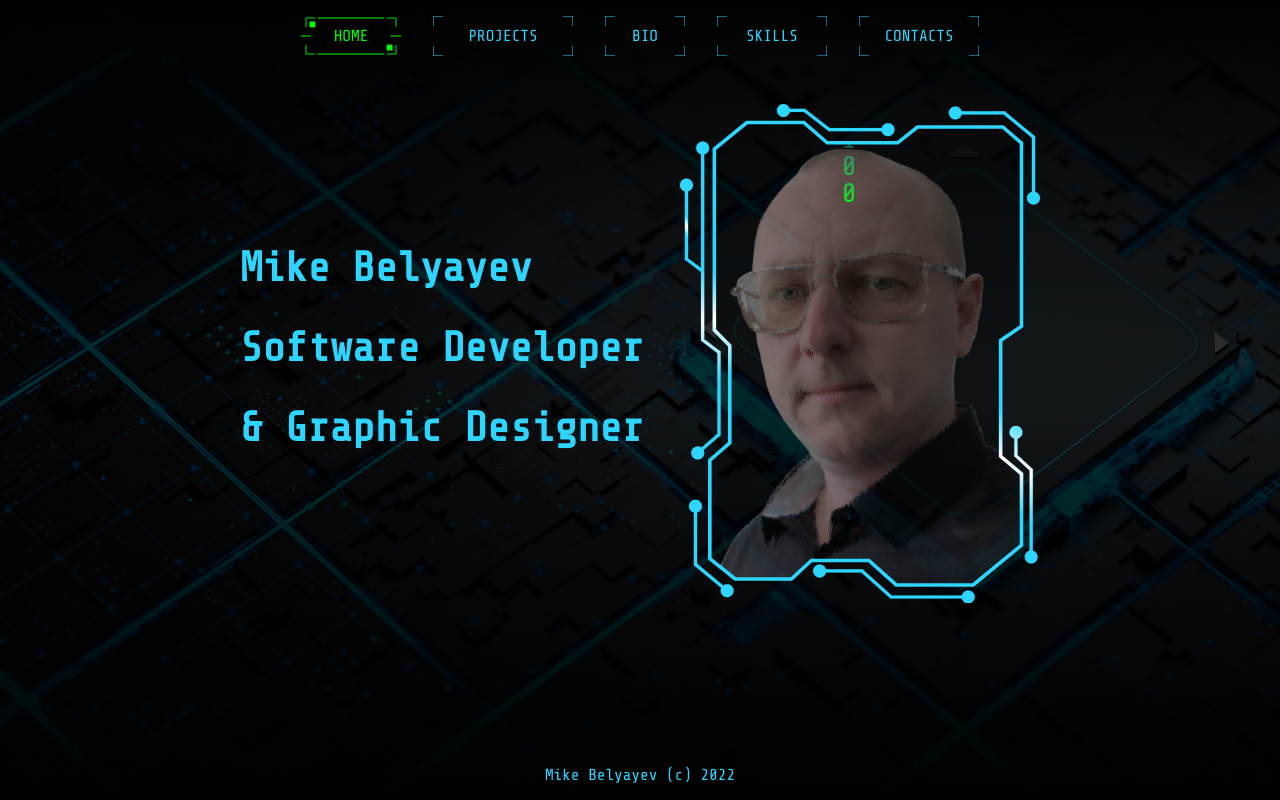
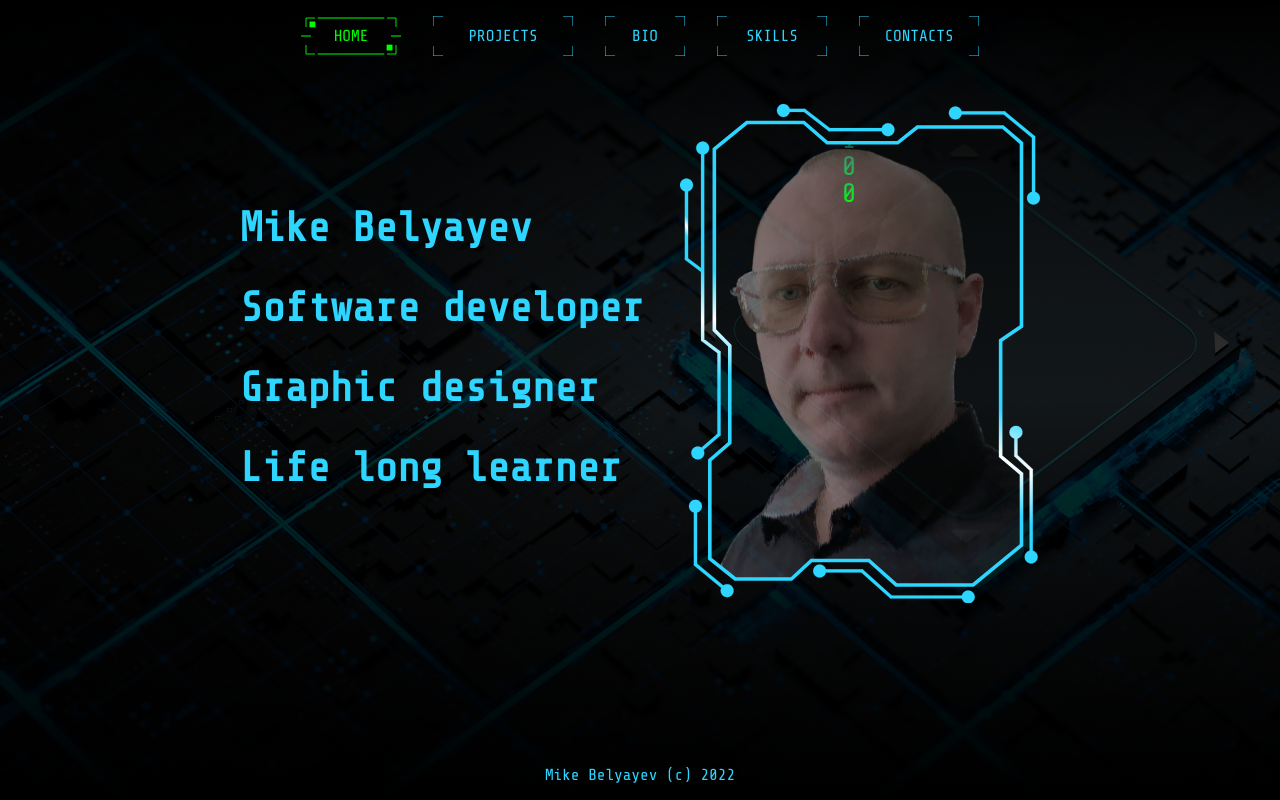
Before and after one commit to Belyayev/portfolio, a React (Create React App) app: page / in a window 1280 px wide. Built offline with nearby package versions, Linux system fonts and the light colour scheme.

Commit message:
updated homepage

```diff
--- a/public/index.html
+++ b/public/index.html
@@ -3,7 +3,7 @@
   <head>
     <meta charset="utf-8" />
     <link rel="icon" href="%PUBLIC_URL%/favicon.ico" />
-    <meta name="viewport" content="width=device-width, initial-scale=1" />
+    <meta name="viewport" content="width=device-width, initial-scale=1, user-scalable=no" />
     <meta name="theme-color" content="#000000" />
     <meta
       name="description"
--- a/src/pages/Home.tsx
+++ b/src/pages/Home.tsx
@@ -5,8 +5,9 @@ function Home() {
     <div className="home">
       <div>
         <h1 className="jumbo-font">Mike Belyayev</h1>
-        <h1 className="jumbo-font">Software Developer</h1>
-        <h1 className="jumbo-font">& Graphic Designer</h1>
+        <h2 className="jumbo-font">Software developer</h2>
+        <h2 className="jumbo-font">Graphic designer</h2>
+        <h2 className="jumbo-font">Life long learner</h2>
       </div>
       <SVGFrame color="#2dd5ff" />
     </div>
```
